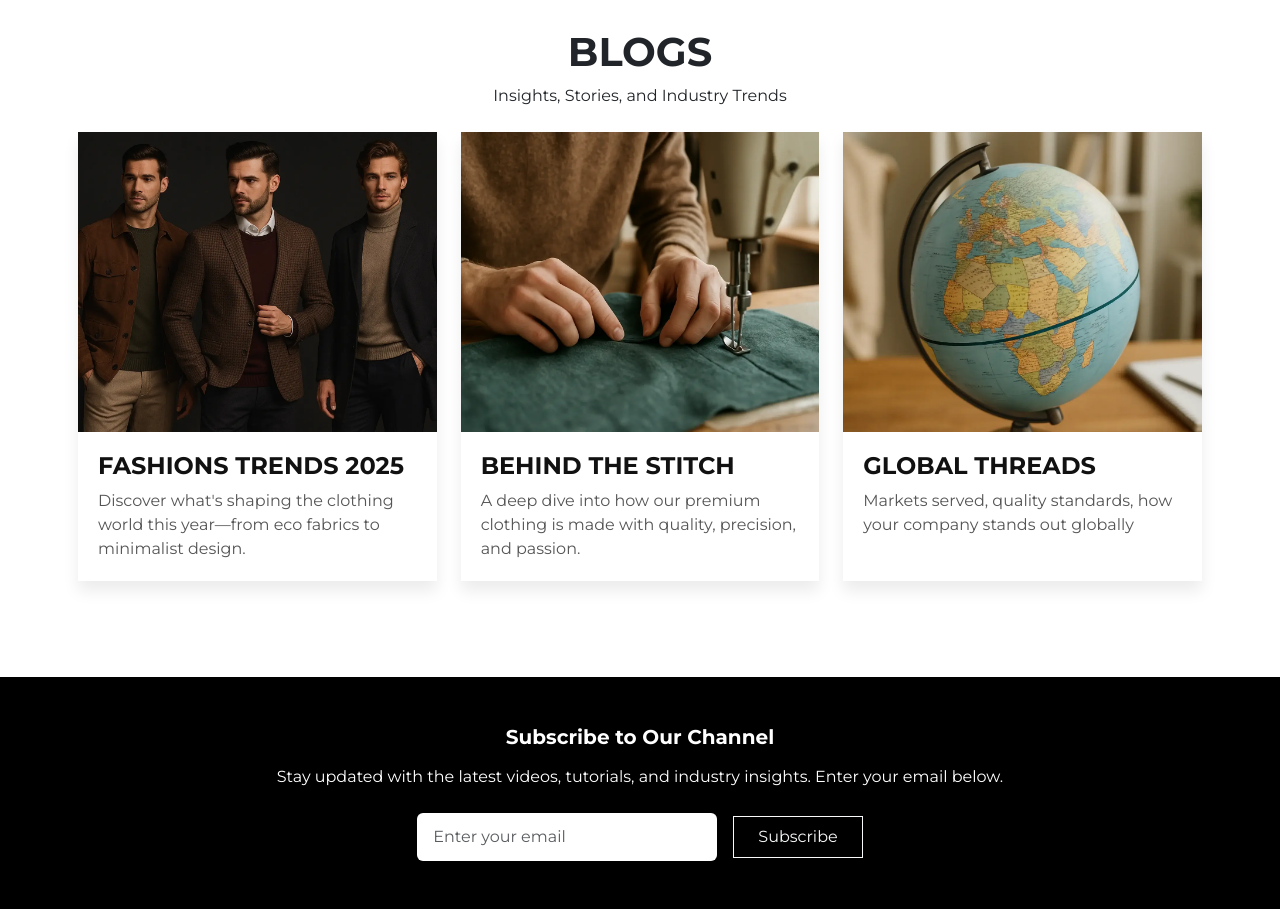
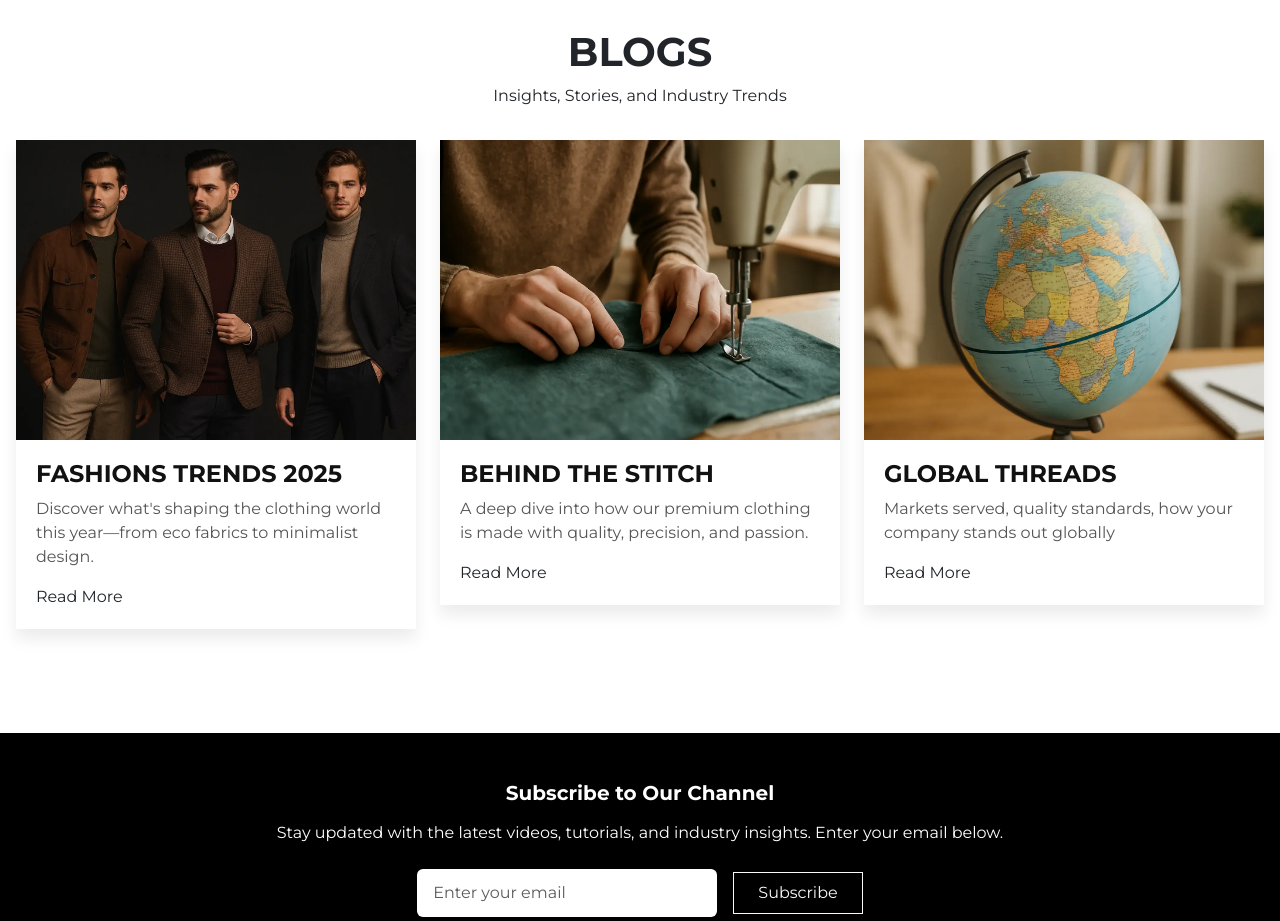
Before and after one commit to Zeeshanprojects/PTX-2, a React (Create React App) app in the folder PTX-2/ptx-2/: page / in a window 1280 px wide. Shown: the part 4140-5061 px from the top of the page. Built offline with nearby package versions, Linux system fonts and the light colour scheme.

Commit message:
code updated

```diff
--- a/PTX-2/ptx-2/src/Pages/Home.jsx
+++ b/PTX-2/ptx-2/src/Pages/Home.jsx
@@ -349,7 +349,6 @@ export default function Home() {
                   contribute to a greener textile ecosystem while meeting the
                   growing demand for ethical fashion.
                 </p>
-
               </div>
               <div className="col-sm-12 col-md-12 col-lg-6 col-xl-6 h-100">
                 <video
@@ -368,11 +367,11 @@ export default function Home() {
               </div>
             </div>
           </div>
-<br/>
+          <br />
           <div className="container-fluid mt-5" data-aos="fade-up">
             <div className="row">
               <div className="col-sm-12 col-md-6 col-lg-3 col-xl-3 text-center stats-col ">
-                <h1 >5+</h1>
+                <h1>5+</h1>
                 <p>FACTORIES</p>
               </div>
               <div className="col-sm-12 col-md-6 col-lg-3 col-xl-3 text-center stats-col">
@@ -401,10 +400,10 @@ export default function Home() {
             <h1 className="text-center fw-bold fs-1 ">BLOGS</h1>
             <p>Insights, Stories, and Industry Trends</p>
           </div>
-          <div className="container blog-section p-2" data-aos="fade-up">
+          <div className="container-fluid blog-section p-3" data-aos="fade-up">
             <div className="row g-4">
               <div className="col-sm-12 col-md-12 col-lg-4 col-xl-4">
-                <Link to="/blog1" className="text-decoration-none text-dark">
+                <div className="text-decoration-none text-dark">
                   <div className="blog-box">
                     <div className="blog-img-wrapper">
                       <img
@@ -414,18 +413,21 @@ export default function Home() {
                         loading="lazy"
                       />
                     </div>
-                    <div className="blog-body">
+                    <div className="blog-body bg-transparent">
                       <h3 className="blog-heading">FASHIONS TRENDS 2025</h3>
-                      <p className="blog-text">
+                      <p className="blog-text mb-3">
                         Discover what's shaping the clothing world this
                         year—from eco fabrics to minimalist design.
                       </p>
+                      <Link to="/blog1 " className="pt-5 text-dark">
+                        Read More
+                      </Link>
                     </div>
                   </div>
-                </Link>
+                </div>
               </div>
               <div className="col-sm-12 col-md-12 col-lg-4 col-xl-4">
-                <Link to="/blog2" className="text-decoration-none text-dark">
+                <div className="text-decoration-none text-dark">
                   <div className="blog-box">
                     <div className="blog-img-wrapper">
                       <img
@@ -437,16 +439,19 @@ export default function Home() {
                     </div>
                     <div className="blog-body">
                       <h3 className="blog-heading">BEHIND THE STITCH</h3>
-                      <p className="blog-text">
+                      <p className="blog-text mb-3">
                         A deep dive into how our premium clothing is made with
                         quality, precision, and passion.
                       </p>
+                      <Link to="/blog2" className="text-dark">
+                        Read More
+                      </Link>
                     </div>
                   </div>
-                </Link>
+                </div>
               </div>
               <div className="col-sm-12 col-md-12 col-lg-4 col-xl-4">
-                <Link to="/blog3" className="text-decoration-none text-dark">
+                <div className="text-decoration-none text-dark">
                   <div className="blog-box">
                     <div className="blog-img-wrapper">
                       <img
@@ -458,13 +463,16 @@ export default function Home() {
                     </div>
                     <div className="blog-body">
                       <h3 className="blog-heading">GLOBAL THREADS</h3>
-                      <p className="blog-text">
+                      <p className="blog-text mb-3 ">
                         Markets served, quality standards, how your company
                         stands out globally
                       </p>
+                      <Link to="/blog3" className="text-dark">
+                        Read More
+                      </Link>
                     </div>
                   </div>
-                </Link>
+                </div>
               </div>
             </div>
           </div>
```
